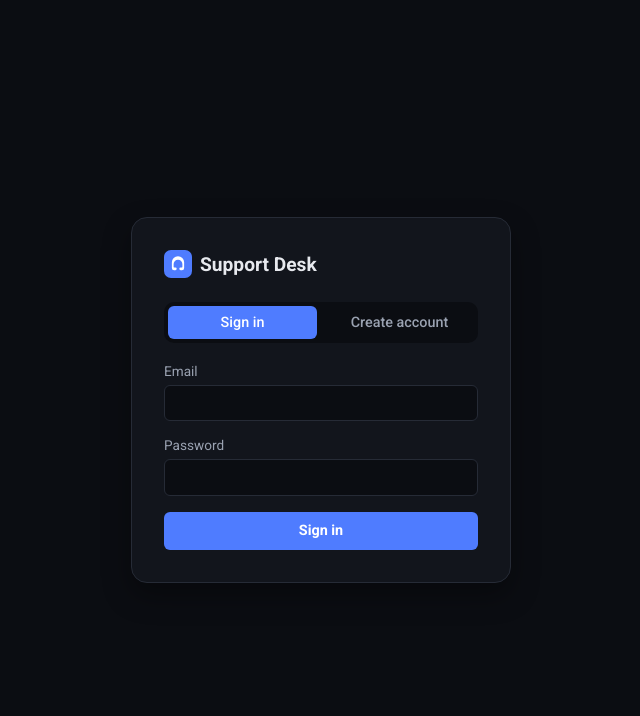
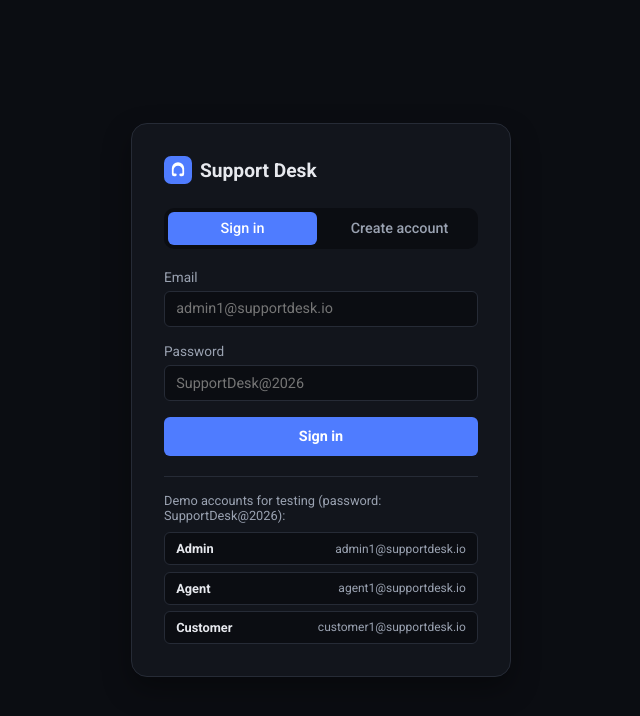
Before and after one commit to roshnithakor07/coderepo-react-node-support-desk, a React (Vite) app in the folder frontend/: page / in a window 1280 px wide. Shown: the top 716 px of the page, without its empty margins (319-959 px from the left). Built offline with nearby package versions, Linux system fonts and the light colour scheme; no server answers.

Commit message:
feat: add form placeholders and one-click demo login accounts

```diff
--- a/frontend/src/features/agents/AgentsPage.jsx
+++ b/frontend/src/features/agents/AgentsPage.jsx
@@ -58,15 +58,30 @@ export function AgentsPage({ agents, onCreateAgent, onSetActive, isAdmin, error,
                     <form onSubmit={handleSubmit}>
                         <label>
                             Full name
-                            <input value={name} onChange={(event) => setName(event.target.value)} required maxLength={80} autoFocus />
+                            <input value={name} onChange={(event) => setName(event.target.value)} required maxLength={80} autoFocus placeholder="Jordan Lee" />
                         </label>
                         <label>
                             Email
-                            <input type="email" value={email} onChange={(event) => setEmail(event.target.value)} required maxLength={160} />
+                            <input
+                                type="email"
+                                value={email}
+                                onChange={(event) => setEmail(event.target.value)}
+                                required
+                                maxLength={160}
+                                placeholder="jordan.lee@supportdesk.io"
+                            />
                         </label>
                         <label>
                             Temporary password
-                            <input type="password" value={password} onChange={(event) => setPassword(event.target.value)} required minLength={8} maxLength={100} />
+                            <input
+                                type="password"
+                                value={password}
+                                onChange={(event) => setPassword(event.target.value)}
+                                required
+                                minLength={8}
+                                maxLength={100}
+                                placeholder="At least 8 characters"
+                            />
                         </label>
                         {error && <p className="form-error">{error}</p>}
                         <div className="modal-actions">
--- a/frontend/src/features/auth/AuthScreen.jsx
+++ b/frontend/src/features/auth/AuthScreen.jsx
@@ -1,4 +1,11 @@
 import { useState } from "react";
+
+const DEMO_PASSWORD = "SupportDesk@2026";
+const DEMO_ACCOUNTS = [
+    { role: "Admin", email: "admin1@supportdesk.io" },
+    { role: "Agent", email: "agent1@supportdesk.io" },
+    { role: "Customer", email: "customer1@supportdesk.io" },
+];
 
 export function AuthScreen({ onLogin, onRegister, error, isBusy }) {
     const [mode, setMode] = useState("login");
@@ -10,6 +17,12 @@ export function AuthScreen({ onLogin, onRegister, error, isBusy }) {
         event.preventDefault();
         if (mode === "login") onLogin({ email, password });
         else onRegister({ name, email, password });
+    }
+
+    function handleQuickFill(account) {
+        setMode("login");
+        setEmail(account.email);
+        setPassword(DEMO_PASSWORD);
     }
 
     return (
@@ -31,7 +44,14 @@ export function AuthScreen({ onLogin, onRegister, error, isBusy }) {
                     {mode === "register" && (
                         <label>
                             Full name
-                            <input value={name} onChange={(event) => setName(event.target.value)} required maxLength={80} autoComplete="name" />
+                            <input
+                                value={name}
+                                onChange={(event) => setName(event.target.value)}
+                                required
+                                maxLength={80}
+                                autoComplete="name"
+                                placeholder="Jordan Lee"
+                            />
                         </label>
                     )}
                     <label>
@@ -43,6 +63,7 @@ export function AuthScreen({ onLogin, onRegister, error, isBusy }) {
                             required
                             maxLength={160}
                             autoComplete="email"
+                            placeholder="admin1@supportdesk.io"
                         />
                     </label>
                     <label>
@@ -55,6 +76,7 @@ export function AuthScreen({ onLogin, onRegister, error, isBusy }) {
                             minLength={8}
                             maxLength={100}
                             autoComplete={mode === "login" ? "current-password" : "new-password"}
+                            placeholder={mode === "login" ? "SupportDesk@2026" : "At least 8 characters"}
                         />
                     </label>
                     {error && <p className="form-error">{error}</p>}
@@ -63,6 +85,20 @@ export function AuthScreen({ onLogin, onRegister, error, isBusy }) {
                     </button>
                 </form>
                 {mode === "register" && <p className="auth-hint">New accounts are created as customers. Agent and admin access is provisioned by an admin.</p>}
+
+                {mode === "login" && (
+                    <div className="demo-accounts">
+                        <p className="auth-hint">Demo accounts for testing (password: {DEMO_PASSWORD}):</p>
+                        <div className="demo-account-list">
+                            {DEMO_ACCOUNTS.map((account) => (
+                                <button type="button" key={account.role} className="demo-account-chip" onClick={() => handleQuickFill(account)}>
+                                    <span className="demo-account-role">{account.role}</span>
+                                    <span className="demo-account-email">{account.email}</span>
+                                </button>
+                            ))}
+                        </div>
+                    </div>
+                )}
             </div>
         </div>
     );
--- a/frontend/src/features/canned-responses/CannedResponsesPage.jsx
+++ b/frontend/src/features/canned-responses/CannedResponsesPage.jsx
@@ -55,15 +55,29 @@ export function CannedResponsesPage({ responses, onCreate, onDelete, currentUser
                     <form onSubmit={handleSubmit}>
                         <label>
                             Title
-                            <input value={title} onChange={(event) => setTitle(event.target.value)} required maxLength={120} autoFocus />
+                            <input
+                                value={title}
+                                onChange={(event) => setTitle(event.target.value)}
+                                required
+                                maxLength={120}
+                                autoFocus
+                                placeholder="e.g. Billing - Refund Processed"
+                            />
                         </label>
                         <label>
                             Category
-                            <input value={category} onChange={(event) => setCategory(event.target.value)} required maxLength={60} />
+                            <input value={category} onChange={(event) => setCategory(event.target.value)} required maxLength={60} placeholder="billing" />
                         </label>
                         <label>
                             Body
-                            <textarea value={body} onChange={(event) => setBody(event.target.value)} required maxLength={3000} rows={5} />
+                            <textarea
+                                value={body}
+                                onChange={(event) => setBody(event.target.value)}
+                                required
+                                maxLength={3000}
+                                rows={5}
+                                placeholder="Write the reusable reply text agents will insert into the reply box."
+                            />
                         </label>
                         {error && <p className="form-error">{error}</p>}
                         <div className="modal-actions">
--- a/frontend/src/features/tickets/NewTicketModal.jsx
+++ b/frontend/src/features/tickets/NewTicketModal.jsx
@@ -20,11 +20,25 @@ export function NewTicketModal({ onClose, onCreate, isBusy, error }) {
             <form onSubmit={handleSubmit}>
                 <label>
                     Title
-                    <input value={title} onChange={(event) => setTitle(event.target.value)} required maxLength={140} autoFocus />
+                    <input
+                        value={title}
+                        onChange={(event) => setTitle(event.target.value)}
+                        required
+                        maxLength={140}
+                        autoFocus
+                        placeholder="e.g. Cannot log into my account"
+                    />
                 </label>
                 <label>
                     Description
-                    <textarea value={description} onChange={(event) => setDescription(event.target.value)} required maxLength={5000} rows={5} />
+                    <textarea
+                        value={description}
+                        onChange={(event) => setDescription(event.target.value)}
+                        required
+                        maxLength={5000}
+                        rows={5}
+                        placeholder="Describe what's happening, when it started, and any steps you've already tried."
+                    />
                 </label>
                 <div className="form-row">
                     <label>
--- a/frontend/src/features/workspace/SettingsPage.jsx
+++ b/frontend/src/features/workspace/SettingsPage.jsx
@@ -46,7 +46,7 @@ export function SettingsPage({ settings, onSave, isBusy, error }) {
                 </div>
                 <label>
                     Categories (comma-separated)
-                    <input value={categories} onChange={(event) => setCategories(event.target.value)} />
+                    <input value={categories} onChange={(event) => setCategories(event.target.value)} placeholder="general, billing, technical, account" />
                 </label>
                 {error && <p className="form-error">{error}</p>}
                 <button type="submit" className="button-primary" disabled={isBusy}>
--- a/frontend/src/styles.css
+++ b/frontend/src/styles.css
@@ -127,6 +127,50 @@ button {
 .auth-hint {
     margin-top: 1rem;
     font-size: 0.8rem;
+    color: var(--muted);
+}
+
+.demo-accounts {
+    margin-top: 1.25rem;
+    padding-top: 1rem;
+    border-top: 1px solid var(--border);
+}
+
+.demo-accounts .auth-hint {
+    margin-top: 0;
+    margin-bottom: 0.6rem;
+}
+
+.demo-account-list {
+    display: flex;
+    flex-direction: column;
+    gap: 0.4rem;
+}
+
+.demo-account-chip {
+    display: flex;
+    justify-content: space-between;
+    align-items: center;
+    gap: 0.5rem;
+    background: var(--bg);
+    border: 1px solid var(--border);
+    border-radius: var(--radius-sm);
+    padding: 0.5rem 0.7rem;
+    color: var(--ink);
+    text-align: left;
+}
+
+.demo-account-chip:hover {
+    border-color: var(--accent);
+}
+
+.demo-account-role {
+    font-weight: 600;
+    font-size: 0.8rem;
+}
+
+.demo-account-email {
+    font-size: 0.75rem;
     color: var(--muted);
 }
 
```
